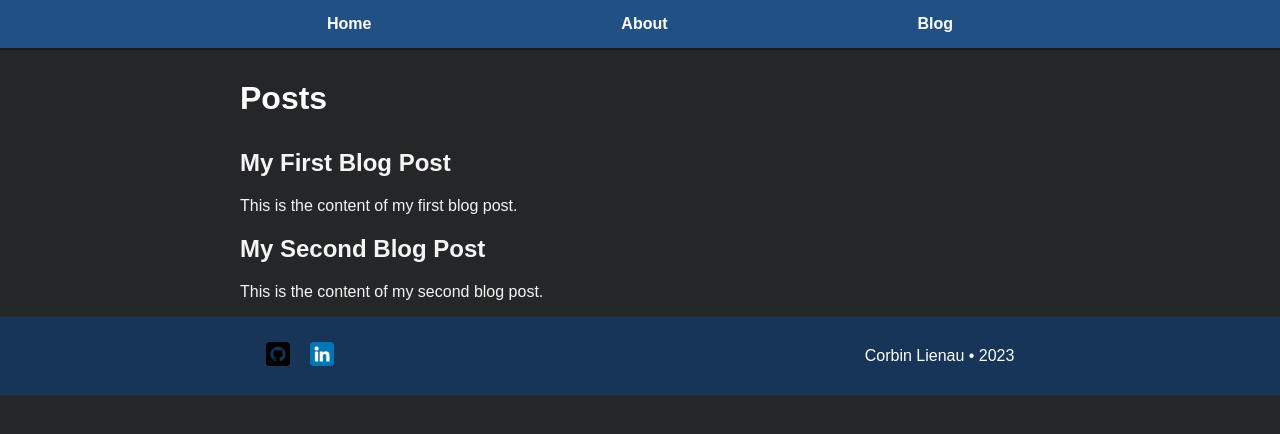
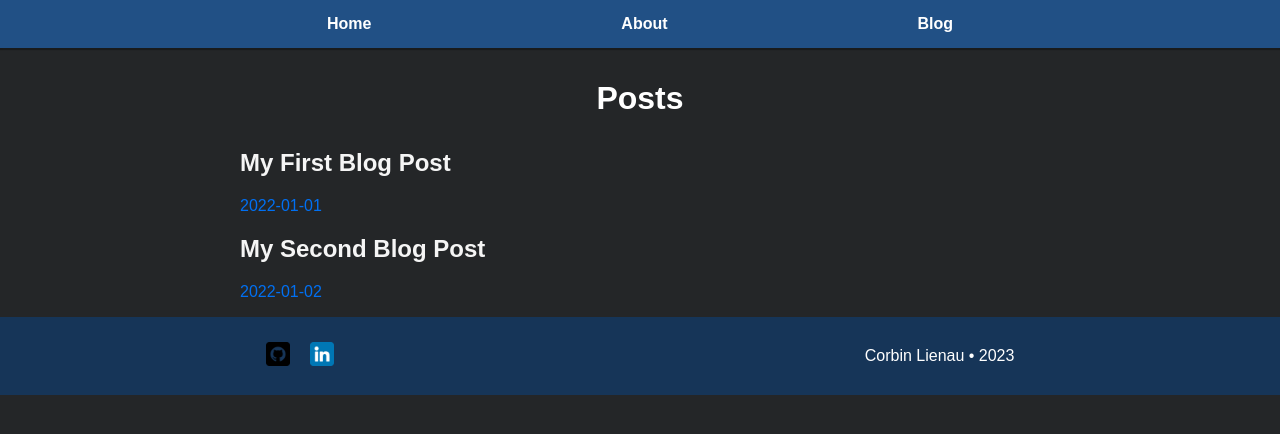
Before and after one commit to garnetraven/personal-website2.0, a Next.js app: page /blog in a window 1280 px wide. Shown: the top 434 px of the page. Built offline with nearby package versions, Linux system fonts and the light colour scheme.

Commit message:
Style post directory

```diff
--- a/pages/blog.js
+++ b/pages/blog.js
@@ -3,6 +3,7 @@ import Head from 'next/head'
 import Navbar from 'components/Navbar'
 import Footer from 'components/Footer'
 import styles from '../styles/Blog.module.css'
+import Link from 'next/link'
 
 export default function Blog() {
   const [posts, setPosts] = useState([])
@@ -30,10 +31,10 @@ export default function Blog() {
         </h1>
 
         {posts.map(post =>(
-          <div key={post.id}>
+          <Link href={`/post/${post.id}`} key={post.id}>
             <h2>{post.title}</h2>
-            <p>{post.content}</p>
-          </div>
+            <p>{post.date}</p>
+        </Link>
         ))}
       </main>
 
--- a/styles/Blog.module.css
+++ b/styles/Blog.module.css
@@ -14,6 +14,7 @@
     font-size: 2em;
     color: #fff;
     margin: 1em 0;
+    text-align: center;
 }
 .description {
     font-size: 1.2em;
```
